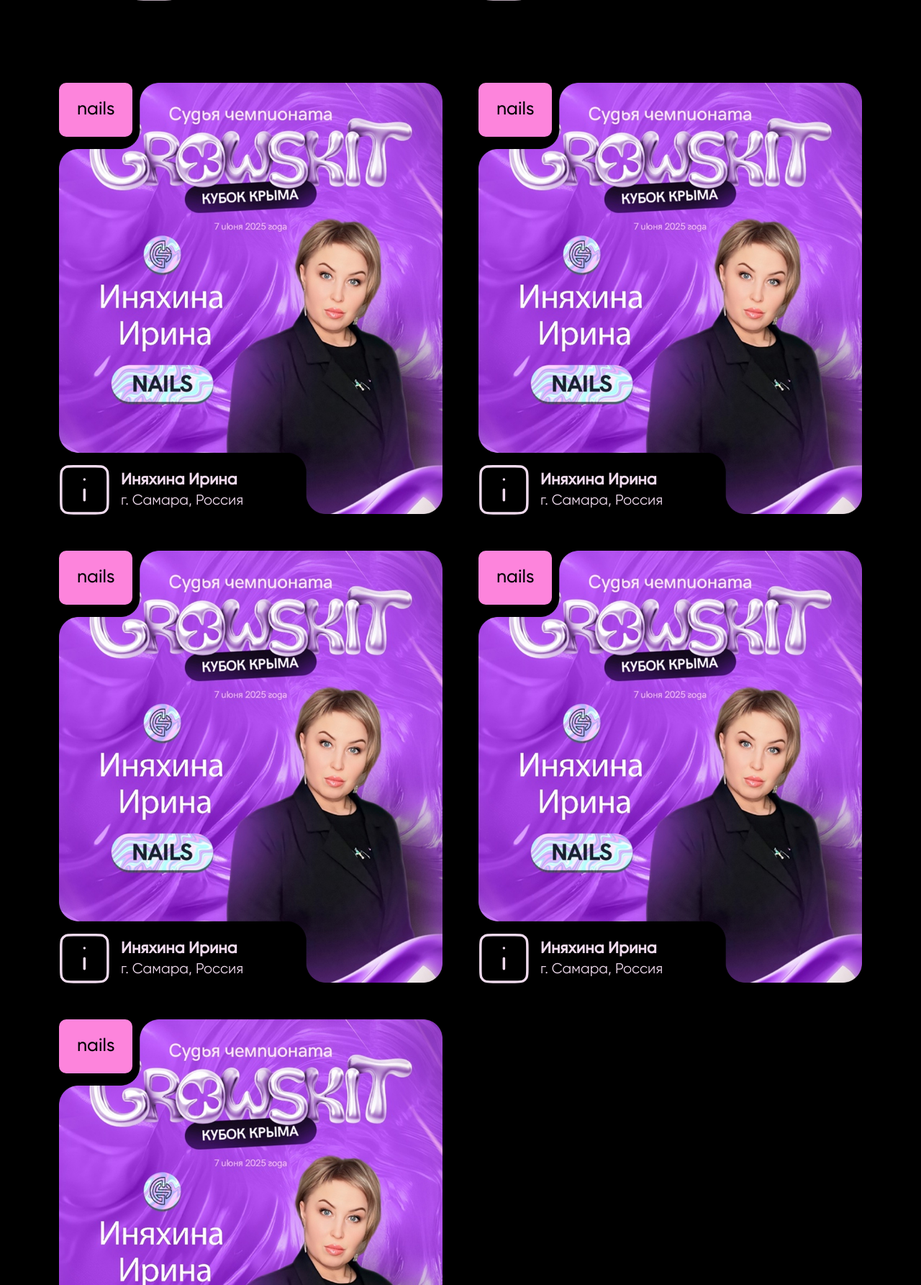
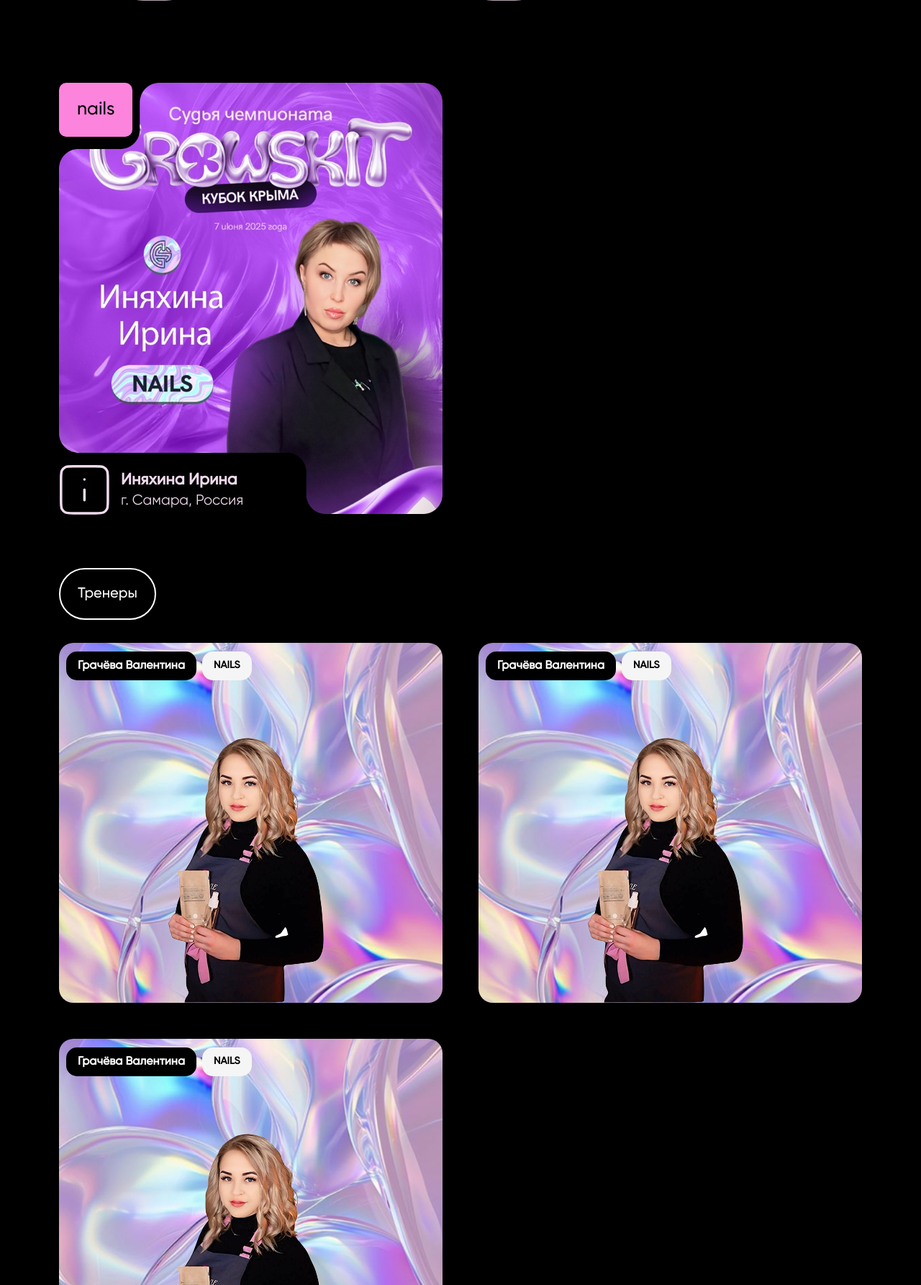
Before and after one commit to AlexAscher/Growskit_original, a Django app: page /sudeystvo/ in a window 1280 px wide. Shown: the part 812-2597 px from the top of the page at 72% size. Run offline with Django 4.2, Linux system fonts and the light colour scheme; some libraries are stand-ins or nearby versions.

Commit message:
add judges for page sudeystvo

```diff
--- a/main/templates/admin/judges_list.html
+++ b/main/templates/admin/judges_list.html
@@ -34,7 +34,7 @@
             <td>{{ judge.phone }}</td>
             <td>{{ judge.email }}</td>
             <td>
-                <button class="btn btn-primary" onclick="sendAuth('{{ judge.email }}', this)">Выслать логин</button>
+                <button class="btn btn-sm btn-primary" onclick="sendAuth('{{ judge.email }}', this)">Выслать логин</button>
             </td>
             <td>
                 {{ judge.get_approved_display }}
--- a/main/templates/sudeystvo.html
+++ b/main/templates/sudeystvo.html
@@ -173,9 +173,11 @@
             </div>
           </div>
         </div>
+        {% for judge in judges %}
+        {% if judge.get_approved_display == 'Одобрено' and judge.processed_photo %}
         <div class="col-xxl-4 col-md-6 forcol">
           <div class="sudya-self">
-            <a href="https://vk.com/id459440938"><img src="/static/img/firstsudya.avif" alt="" class="self" /></a>
+            <a href=""><img src="{{ judge.processed_photo.url }}" alt="" class="self" /></a>
             <div class="category">
               <h2>nails</h2>
             </div>
@@ -194,93 +196,14 @@
                 </ul>
               </div>
               <div class="name">
-                <h3 class="glavh3">Иняхина Ирина</h3>
-                <h4 class="glavh4">г. Самара, Россия</h4>
+                <h3 class="glavh3">{{ judge.fio }}</h3>
+                <h4 class="glavh4">{{ judge.address }}</h4>
               </div>
             </div>
           </div>
         </div>
-        <div class="col-xxl-4 col-md-6 forcol">
-          <div class="sudya-self">
-            <a href="https://vk.com/id459440938"><img src="/static/img/firstsudya.avif" alt="" class="self" /></a>
-            <div class="category">
-              <h2>nails</h2>
-            </div>
-            <div class="name-and-info">
-              <img src="/static/img/info.svg" alt="" class="info" />
-              <div class="tooltip-custom">
-                <ul>
-                  <li>🟣 Преподаватель</li>
-                  <li>🟣 Многократный призёр международных чемпионатов</li>
-                  <li>🟣 Лауреат международной премии в номинации «Прорыв года»</li>
-                  <li>🟣 Судья международной категории</li>
-                  <li>🟣 Спикер российских конгрессов, конференций и выставок</li>
-                  <li>🟣 Игропрактик, ведущий трансформационной игры «Кураж Продаж»</li>
-                  <li>🟣 Создатель проекта «Точка Б»</li>
-                  <li>🟣 Организатор Трансформационного конгресса</li>
-                </ul>
-              </div>
-              <div class="name">
-                <h3 class="glavh3">Иняхина Ирина</h3>
-                <h4 class="glavh4">г. Самара, Россия</h4>
-              </div>
-            </div>
-          </div>
-        </div>
-        <div class="col-xxl-4 col-md-6 forcol">
-          <div class="sudya-self">
-            <a href="https://vk.com/id459440938"><img src="/static/img/firstsudya.avif" alt="" class="self" /></a>
-            <div class="category">
-              <h2>nails</h2>
-            </div>
-            <div class="name-and-info">
-              <img src="/static/img/info.svg" alt="" class="info" />
-              <div class="tooltip-custom">
-                <ul>
-                  <li>🟣 Преподаватель</li>
-                  <li>🟣 Многократный призёр международных чемпионатов</li>
-                  <li>🟣 Лауреат международной премии в номинации «Прорыв года»</li>
-                  <li>🟣 Судья международной категории</li>
-                  <li>🟣 Спикер российских конгрессов, конференций и выставок</li>
-                  <li>🟣 Игропрактик, ведущий трансформационной игры «Кураж Продаж»</li>
-                  <li>🟣 Создатель проекта «Точка Б»</li>
-                  <li>🟣 Организатор Трансформационного конгресса</li>
-                </ul>
-              </div>
-              <div class="name">
-                <h3 class="glavh3">Иняхина Ирина</h3>
-                <h4 class="glavh4">г. Самара, Россия</h4>
-              </div>
-            </div>
-          </div>
-        </div>
-        <div class="col-xxl-4 col-md-6 forcol">
-          <div class="sudya-self">
-            <a href="https://vk.com/id459440938"><img src="/static/img/firstsudya.avif" alt="" class="self" /></a>
-            <div class="category">
-              <h2>nails</h2>
-            </div>
-            <div class="name-and-info">
-              <img src="/static/img/info.svg" alt="" class="info" />
-              <div class="tooltip-custom">
-                <ul>
-                  <li>🟣 Преподаватель</li>
-                  <li>🟣 Многократный призёр международных чемпионатов</li>
-                  <li>🟣 Лауреат международной премии в номинации «Прорыв года»</li>
-                  <li>🟣 Судья международной категории</li>
-                  <li>🟣 Спикер российских конгрессов, конференций и выставок</li>
-                  <li>🟣 Игропрактик, ведущий трансформационной игры «Кураж Продаж»</li>
-                  <li>🟣 Создатель проекта «Точка Б»</li>
-                  <li>🟣 Организатор Трансформационного конгресса</li>
-                </ul>
-              </div>
-              <div class="name">
-                <h3 class="glavh3">Иняхина Ирина</h3>
-                <h4 class="glavh4">г. Самара, Россия</h4>
-              </div>
-            </div>
-          </div>
-        </div>
+        {% endif %}
+        {% endfor %}
       </div>
     </div>
     </div>
--- a/main/views.py
+++ b/main/views.py
@@ -315,6 +315,8 @@ def sponsorstvo(request):
 
 
 def sudeystvo(request):
+    judges = ProfileJudge.objects.all()
+
     if request.method == 'POST':
         model, created = save_with_new_user(request, SudeystvoForm, 'judge', check_championship=True, need_notify=True)
 
@@ -322,7 +324,11 @@ def sudeystvo(request):
             notify_admin('Заявка на судью', f'{model}' + '\nПодробности в личном кабинете', 'ALL', tg=get_group_tg())
         return redirect('index')  # TODO: redirect to profile judge
 
-    return render(request, 'sudeystvo.html')
+    return render(
+        request,
+        "sudeystvo.html",
+        {"judges": judges},
+    )
 
 
 def uchastie(request: HttpRequest):
```
